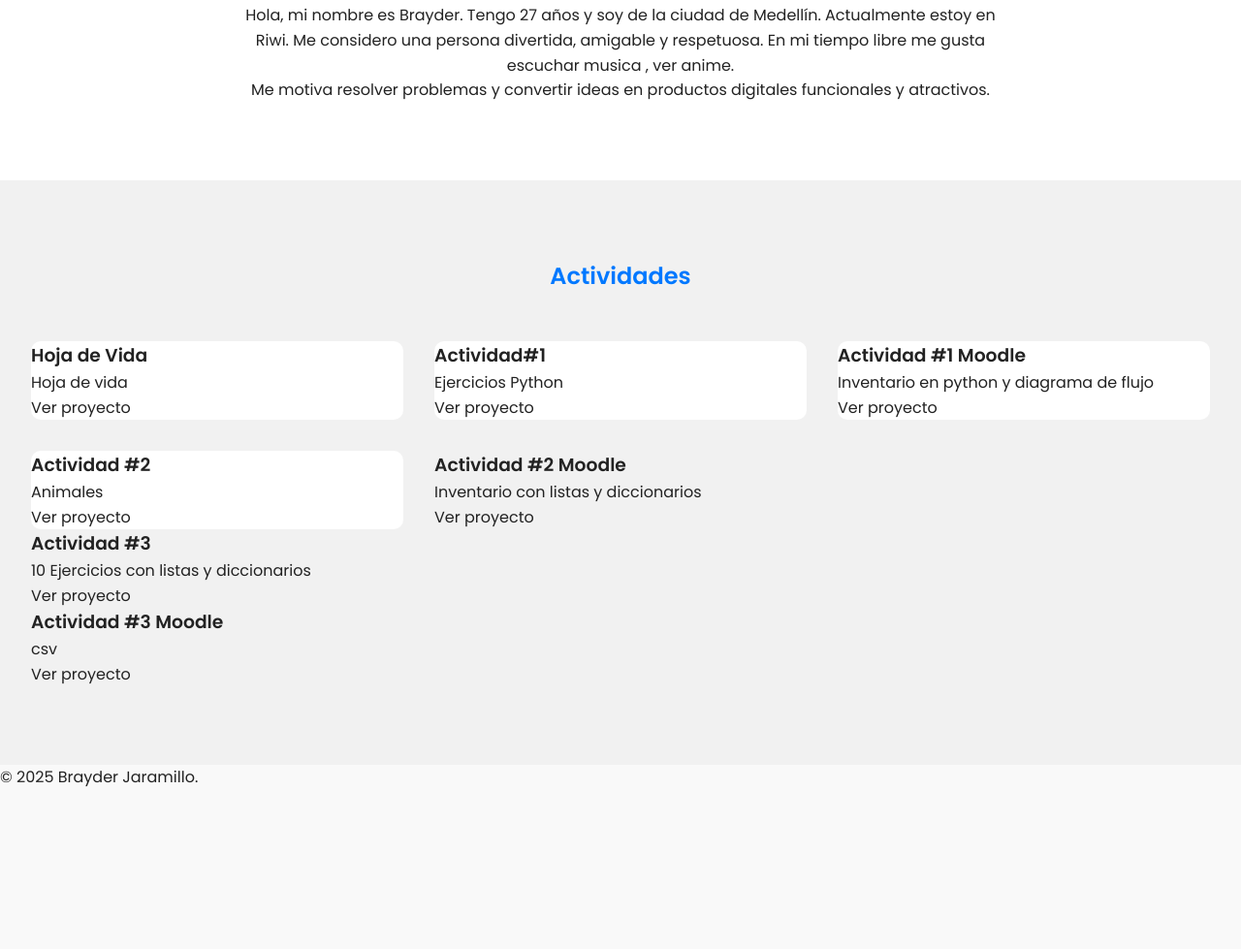
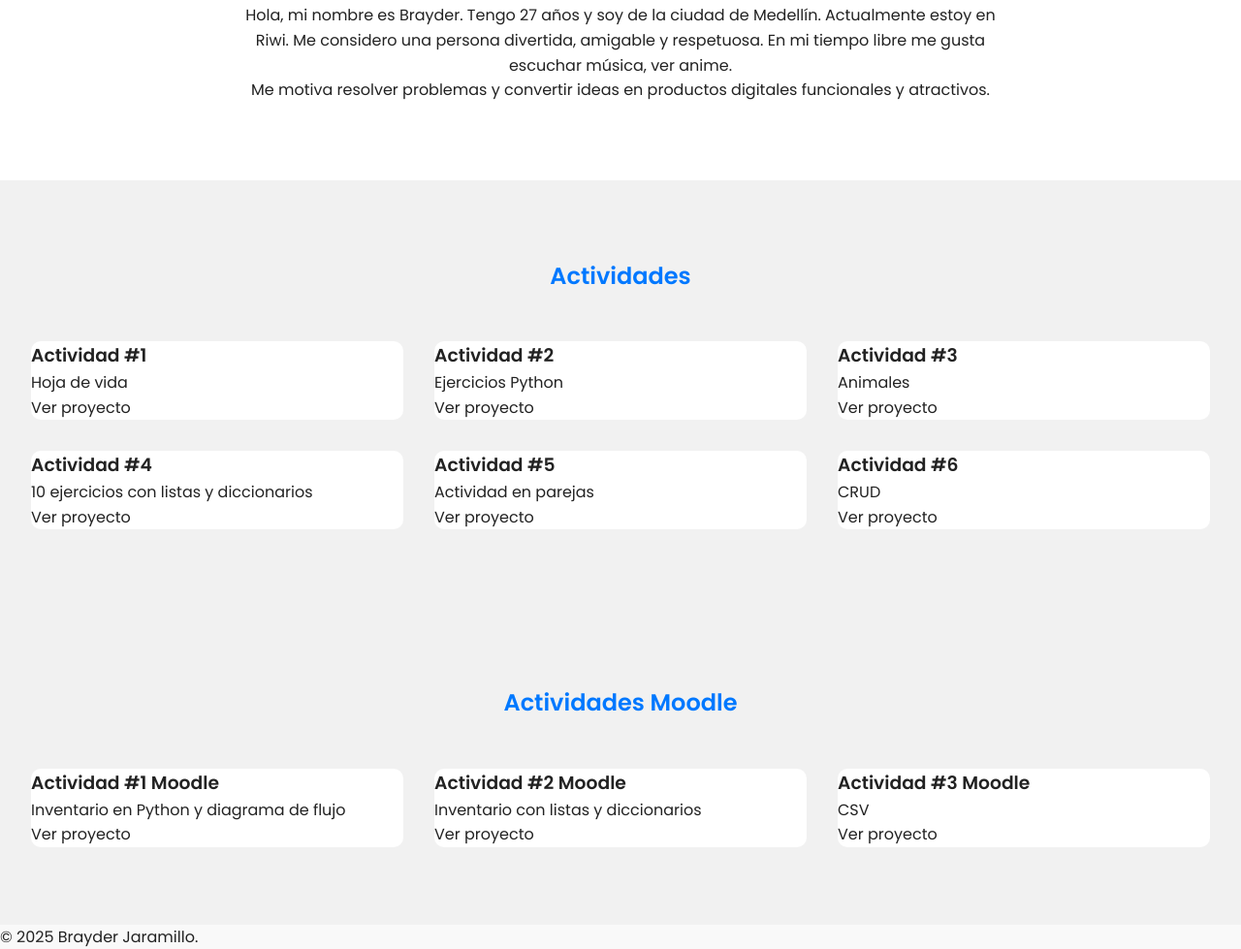
Before and after one commit to BrayWeb/Portafolio, a plain HTML site: page index.html in a window 1280 px wide. Shown: the part 644-1623 px from the top of the page at 97% size. Before the commit the page ends 1458 px from the top, so only its background shows below. Drawn offline with Linux system fonts and the light colour scheme; files that its build step writes are made by us from their sources.

Commit message:
Add files via upload

```diff
--- a/index.html
+++ b/index.html
@@ -4,8 +4,8 @@
   <meta charset="UTF-8">
   <meta name="viewport" content="width=device-width, initial-scale=1.0">
   <meta name="description" content="Portafolio personal y profesional de un desarrollador web.">
-  <title> Brayder Jaramillo</title>
-  <link rel="stylesheet" href="./styles.css">
+  <title>Brayder Jaramillo</title>
+  <link rel="stylesheet" href="./style.css/styles.css">
   <link href="https://fonts.googleapis.com/css2?family=Poppins:wght@300;400;600&display=swap" rel="stylesheet">
 </head>
 <body>
@@ -18,6 +18,7 @@
         <li><a href="#inicio">Inicio</a></li>
         <li><a href="#sobre-mi">Sobre mí</a></li>
         <li><a href="#proyectos">Actividades</a></li>
+        <li><a href="#moodle">Moodle</a></li>
       </ul>
     </nav>
   </header>
@@ -26,7 +27,7 @@
   <section id="inicio" class="inicio">
     <div class="banner">
       <h1>Hola, soy <span>Brayder Jaramillo</span></h1>
-      <p>Bienvenidos a mi portafolio,en la parte de abajo van a encontrar mis proyectos</p>
+      <p>Bienvenidos a mi portafolio, en la parte de abajo van a encontrar mis proyectos</p>
       <a href="#proyectos" class="btn">Ver mis actividades</a>
     </div>
   </section>
@@ -37,7 +38,7 @@
       <h2>Sobre mí</h2>
       <p>
         Hola, mi nombre es Brayder. Tengo 27 años y soy de la ciudad de Medellín. Actualmente estoy en Riwi.
-        Me considero una persona divertida, amigable y respetuosa. En mi tiempo libre me gusta escuchar musica , ver anime.
+        Me considero una persona divertida, amigable y respetuosa. En mi tiempo libre me gusta escuchar música, ver anime.
       </p>
       <p>
         Me motiva resolver problemas y convertir ideas en productos digitales funcionales y atractivos.
@@ -45,67 +46,96 @@
     </div>
   </section>
 
-  <!-- ======= PROYECTOS ======= -->
+  <!-- ======= ACTIVIDADES GENERALES ======= -->
   <section id="proyectos" class="proyectos">
     <div class="container">
       <h2>Actividades</h2>
       <div class="grid-proyectos">
 
         <div class="proyecto">
-
           <div class="proyecto-info">
-            <h3>Hoja de Vida</h3>
+            <h3>Actividad #1</h3>
             <p>Hoja de vida</p>
             <a href="https://github.com/BrayWeb/hoja_de_vida" target="_blank" class="btn-secundario">Ver proyecto</a>
           </div>
         </div>
-        <!-- Proyecto 1 -->
+
         <div class="proyecto">
-
           <div class="proyecto-info">
-            <h3>Actividad#1</h3>
+            <h3>Actividad #2</h3>
             <p>Ejercicios Python</p>
             <a href="https://github.com/BrayWeb/m1_python_actividad_1" target="_blank" class="btn-secundario">Ver proyecto</a>
           </div>
         </div>
-        <!-- Proyecto 2 -->
+
         <div class="proyecto">
-
           <div class="proyecto-info">
-            <h3>Actividad #1 Moodle</h3>
-            <p>Inventario en python y diagrama de flujo</p>
-            <a href="https://github.com/BrayWeb/m1_python_moodle_week_1" target="_blank" class="btn-secundario">Ver proyecto</a>
-          </div>
-        </div>
-        <!-- Proyecto 3 -->
-         <div class="proyecto">
-
-          <div class="proyecto-info">
-            <h3>Actividad #2</h3>
+            <h3>Actividad #3</h3>
             <p>Animales</p>
             <a href="https://github.com/BrayWeb/m1_python_actividad_2" target="_blank" class="btn-secundario">Ver proyecto</a>
           </div>
         </div>
 
-        <div class="proyecto-info">
-            <h3>Actividad #2 Moodle</h3>
-            <p>Inventario con listas y diccionarios</p>
+        <div class="proyecto">
+          <div class="proyecto-info">
+            <h3>Actividad #4</h3>
+            <p>10 ejercicios con listas y diccionarios</p>
+            <a href="https://github.com/BrayWeb/m1_python_actividad_3" target="_blank" class="btn-secundario">Ver proyecto</a>
+          </div>
+        </div>
+
+        <div class="proyecto">
+          <div class="proyecto-info">
+            <h3>Actividad #5</h3>
+            <p>Actividad en parejas</p>
+            <a href="https://github.com/BrayWeb/m1_python_actividad_3" target="_blank" class="btn-secundario">Ver proyecto</a>
+          </div>
+        </div>
+
+        <div class="proyecto">
+          <div class="proyecto-info">
+            <h3>Actividad #6</h3>
+            <p>CRUD</p>
+            <a href="https://github.com/BrayWeb/m1_python_actividad_3" target="_blank" class="btn-secundario">Ver proyecto</a>
+          </div>
+        </div>
+
+      </div>
+    </div>
+  </section>
+
+  <!-- ======= ACTIVIDADES MOODLE ======= -->
+  <section id="moodle" class="proyectos">
+    <div class="container">
+      <h2>Actividades Moodle</h2>
+      <div class="grid-proyectos">
+
+        <div class="proyecto">
+          <div class="proyecto-info">
+            <h3>Actividad #1 Moodle</h3>
+            <p>Inventario en Python y diagrama de flujo</p>
             <a href="https://github.com/BrayWeb/m1_python_moodle_week_1" target="_blank" class="btn-secundario">Ver proyecto</a>
           </div>
         </div>
 
-        <div class="proyecto-info">
-            <h3>Actividad #3</h3>
-            <p>10 Ejercicios con listas y diccionarios</p>
-            <a href="https://github.com/BrayWeb/m1_python_actividad_3" target="_blank" class="btn-secundario">Ver proyecto</a>
+        <div class="proyecto">
+          <div class="proyecto-info">
+            <h3>Actividad #2 Moodle</h3>
+            <p>Inventario con listas y diccionarios</p>
+            <a href="https://github.com/BrayWeb/m1_python_moodle_week_2" target="_blank" class="btn-secundario">Ver proyecto</a>
           </div>
         </div>
-        <div class="proyecto-info">
+
+        <div class="proyecto">
+          <div class="proyecto-info">
             <h3>Actividad #3 Moodle</h3>
-            <p>csv</p>
+            <p>CSV</p>
             <a href="https://github.com/BrayWeb/m1_python_moodel_week_3" target="_blank" class="btn-secundario">Ver proyecto</a>
           </div>
         </div>
+
+      </div>
+    </div>
   </section>
 
   <!-- ======= FOOTER ======= -->
```
